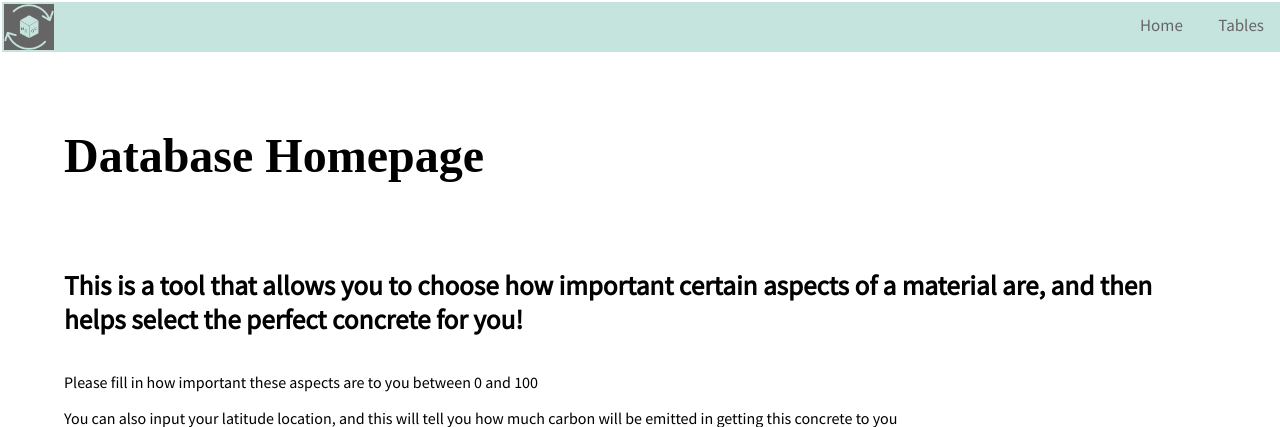
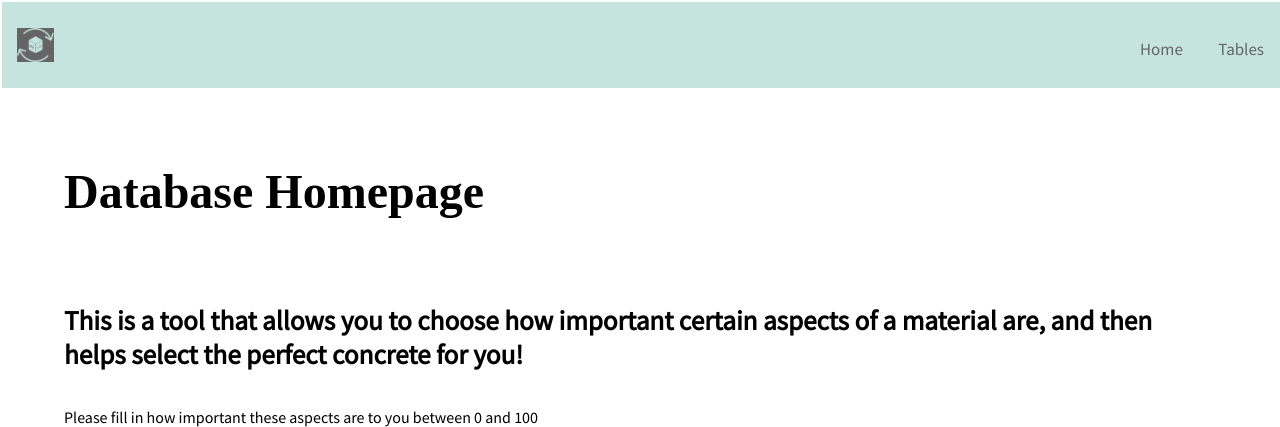
Before and after one commit to kyrill-borz/hackathondatabase, a Flask app: page / in a window 1280 px wide. Shown: the top 427 px of the page. Run offline with Flask 2, Linux system fonts and the light colour scheme; some web fonts are replaced.

Commit message:
Nav format

```diff
--- a/static/css/main.css
+++ b/static/css/main.css
@@ -9,6 +9,8 @@
     position: relative;
     margin: 2px;
     padding: 2px;
+    padding-bottom: 2vw;
+    padding-top: 2vw;
     width:100%;
     opacity: 0.6;
   }
@@ -36,6 +38,8 @@
     background-color: #04AA6D;
     color: white;
   }
+
+#nav_img {padding-left: 1vw;}
 
 body {
     font-family: 'Source Sans Pro', sans-serif;
--- a/templates/base.html
+++ b/templates/base.html
@@ -20,7 +20,7 @@
     <nav class="navbar">
         <div class="container">
         <div class="navbar-brand">
-        <img src="static/MCCC.png",href="{{ url_for('index')}}", alt="MCCC logo"></img>
+        <img id="nav_img", src="static/MCCC.png", href="{{ url_for('index')}}", alt="MCCC logo"></img>
 
         </div>
             <div id="navbarMenuHeroA" class="navbar-menu">
```
